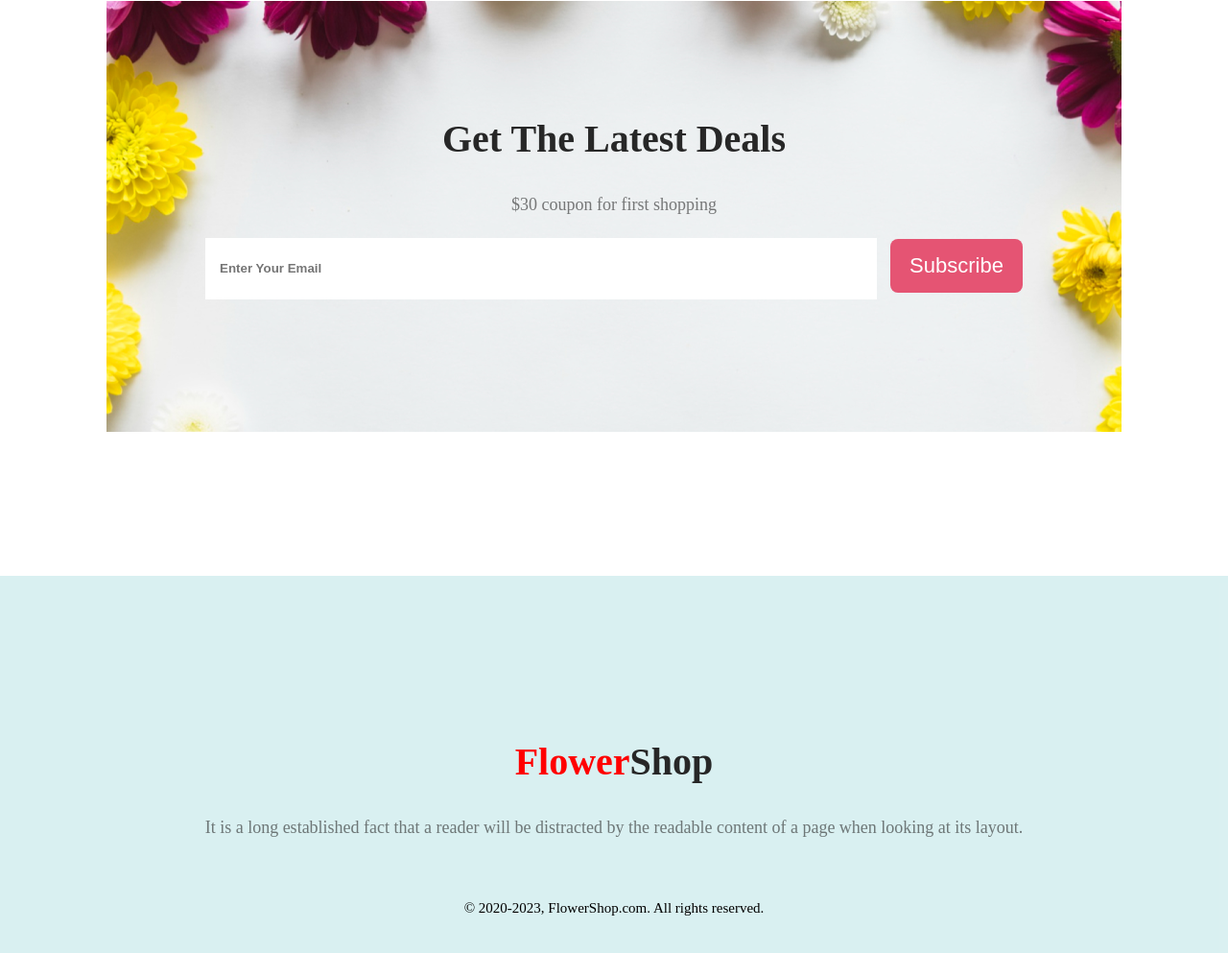
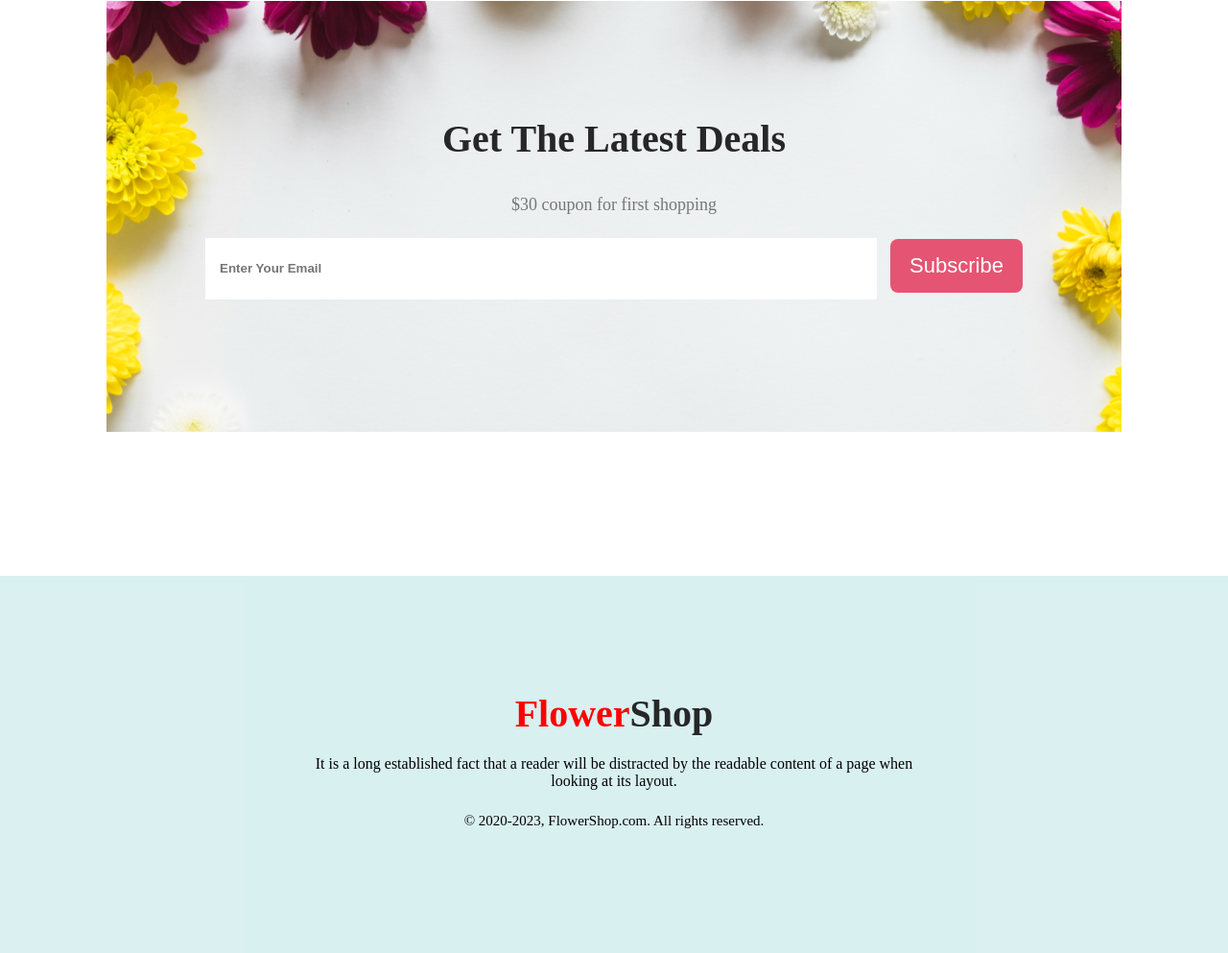
Before and after one commit to FarhadReja800/my-first-protfolio-repo, a plain HTML site: page index.html in a window 1280 px wide. Shown: the part 3712-4705 px from the top of the page at 96% size. Drawn offline with Linux system fonts and the light colour scheme.

Commit message:
updated the code

```diff
--- a/index.html
+++ b/index.html
@@ -35,7 +35,8 @@
                     <h2 class="flower">Let's make <br> beautiful flowers a <br> part of your life.</h2>
                     <p class="flower-description">It is a long established fact that a reader will be distracted by the
                         readable<br> content of a page when looking at its layout. The point of using Lorem Ipsum is
-                        <br>that it has a more-or-less normal distribution of letters.</p>
+                        <br>that it has a more-or-less normal distribution of letters.
+                    </p>
                     <button class="btn-primary">Shop Now</button>
                 </div>
                 <div class="banner-img">
@@ -143,9 +144,9 @@
     <!-- footer section stards here -->
     <footer class="footer-container">
         <h2 class="main-title"><span class="off">Flower</span>Shop</h2>
-        <p class="main-description">It is a long established fact that a reader will be distracted by the readable
+        <p class="footer-des">It is a long established fact that a reader will be distracted by the readable
             content of a page when looking at its layout.</p>
-        <h6 class="copy-tag">&copy; 2020-2023, FlowerShop.com. All rights reserved. </h6>
+        <p class="copy-tag">&copy; 2020-2023, FlowerShop.com. All rights reserved. </p>
     </footer>
 
     <!-- footer section ends here -->
--- a/styles/style.css
+++ b/styles/style.css
@@ -366,17 +366,24 @@
 
 /*footer section stards here */
 .footer-container {
-    max-width: 1510px;
+    max-width: 1922px;
     margin-bottom: 150px;
     margin: 0 auto;
     height: 449px;
     background: rgba(5, 151, 160, 0.15);
-    padding-top: 150px;
+    padding-top: 100px;
+}
+
+.footer-des {
+    width: 625px;
+    height: 60px;
+    margin: auto;
+    text-align: center;
 }
 
 .copy-tag {
     font-size: 15px;
-    padding-top: 50px;
+
     text-align: center;
     font-weight: 200;
     font-family: serif;
```
